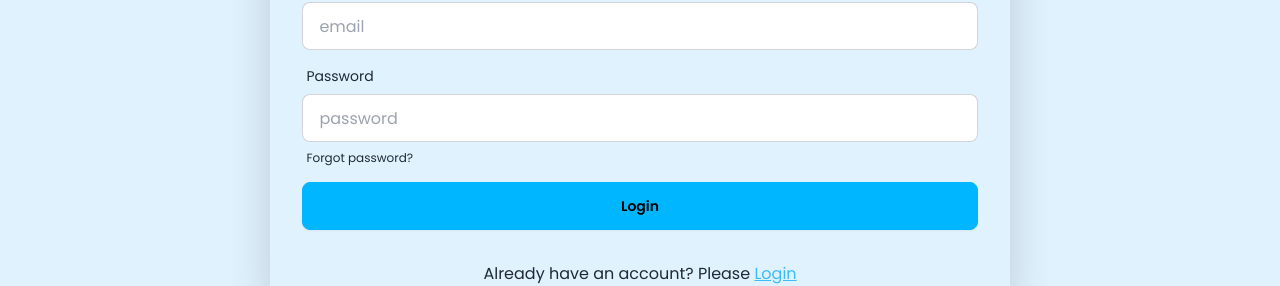
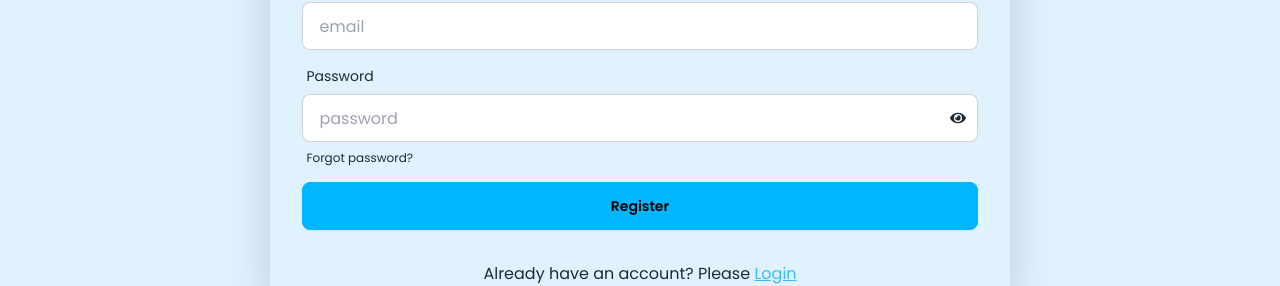
Before and after one commit to ronichowdhury999/dragon-news, a React (Vite) app: page /register in a window 1280 px wide. Shown: the part 378-664 px from the top of the page. Built offline with nearby package versions, Linux system fonts and the light colour scheme; no server answers.

Commit message:
passwordVisible toggle added

```diff
--- a/src/Pages/Login/Login.jsx
+++ b/src/Pages/Login/Login.jsx
@@ -1,14 +1,16 @@
 import { Link, useLocation, useNavigate, } from "react-router-dom";
 import Navbar from "../Shared/Navbar/Navbar"
-import { useContext } from "react";
+import { useContext, useState } from "react";
 import { AuthContext } from "../../AuthProvider/AuthProvider";
+import { FaEye } from "react-icons/fa";
+import { FaEyeSlash } from "react-icons/fa6";
 
 const Login = () => {
     const { signInUser } = useContext(AuthContext);
+    const [passwordVisible, setPasswordVisible] = useState(false);
     const location = useLocation();
     const navigate = useNavigate()
-    console.log(location);
-
+    console.log(location)
     const handelLogin = e => {
         e.preventDefault();
         const form = new FormData(e.currentTarget);
@@ -44,7 +46,16 @@ const Login = () => {
                                 <label className="label">
                                     <span className="label-text">Password</span>
                                 </label>
-                                <input name="password" type="password" placeholder="password" className="input input-bordered" required />
+                                <div className="relative">
+                                    <input
+                                        name="password"
+                                        type={passwordVisible ? 'text' : 'password'}
+                                        placeholder="password"
+                                        className="input input-bordered w-full"
+                                        required />
+                                    <button className="absolute top-4 right-3" onClick={() => setPasswordVisible(!passwordVisible)}>{passwordVisible ? <FaEyeSlash /> : <FaEye />}
+                                    </button>
+                                </div>
                                 <label className="label">
                                     <a href="#" className="label-text-alt link link-hover">Forgot password?</a>
                                 </label>
--- a/src/Pages/Register/Register.jsx
+++ b/src/Pages/Register/Register.jsx
@@ -1,9 +1,12 @@
 import { Link } from "react-router-dom";
 import Navbar from "../Shared/Navbar/Navbar";
-import { useContext, } from "react";
+import { useContext, useState, } from "react";
 import { AuthContext } from "../../AuthProvider/AuthProvider";
+import { FaEye } from "react-icons/fa";
+import { FaEyeSlash } from "react-icons/fa6";
 const Register = () => {
     const { createUser } = useContext(AuthContext);
+    const [passwordVisible, setPasswordVisible] = useState(false)
 
     const handelRegister = e => {
         e.preventDefault();
@@ -19,6 +22,7 @@ const Register = () => {
             .then(result => {
                 const currentUser = result.user
                 console.log(currentUser);
+                e.target.reset()
             })
             .catch(err => {
                 console.error(err.message);
@@ -55,13 +59,22 @@ const Register = () => {
                                 <label className="label">
                                     <span className="label-text">Password</span>
                                 </label>
-                                <input name="password" type="password" placeholder="password" className="input input-bordered" required />
+                                <div className="relative">
+                                    <input
+                                        name="password"
+                                        type={passwordVisible ? 'text' : 'password'}
+                                        placeholder="password"
+                                        className="input input-bordered w-full"
+                                        required />
+                                    <button className="absolute top-4 right-3" onClick={() => setPasswordVisible(!passwordVisible)}>{passwordVisible ? <FaEyeSlash /> : <FaEye />}
+                                    </button>
+                                </div>
                                 <label className="label">
                                     <a href="#" className="label-text-alt link link-hover">Forgot password?</a>
                                 </label>
                             </div>
                             <div className="form-control">
-                                <button className="btn btn-info">Login</button>
+                                <button className="btn btn-info">Register</button>
                             </div>
                         </form>
                         <p className="text-center pb-4">Already have an account? Please  <Link className="underline text-sky-400 hover:text-blue-800" to="/login">Login</Link></p>
```
